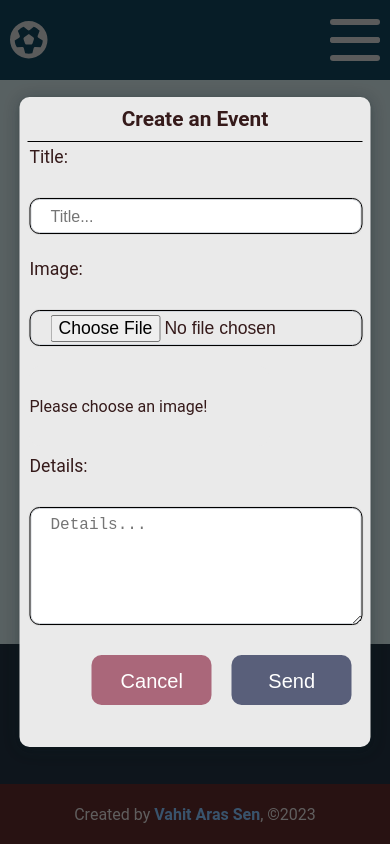
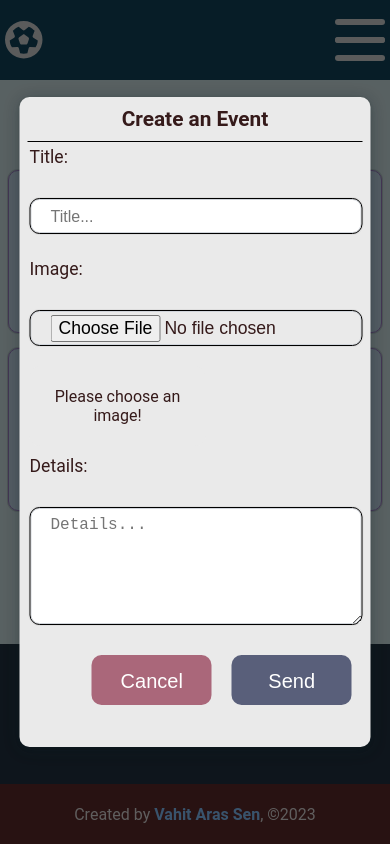
Before and after one commit to codecygen/109-Full-Stack-App-FrontEnd-React-Backend-REST-API, a React (Create React App) app in the folder client/: page / in a window 390 px wide. Both pictures are taken after a click on the button "New Event". Built offline with nearby package versions, Linux system fonts and the light colour scheme.

Commit message:
did some work on responsive design. The final stage is closing menu when the person taps anywhere on the window

```diff
--- a/client/src/components/NewPostOverlay.module.scss
+++ b/client/src/components/NewPostOverlay.module.scss
@@ -16,7 +16,7 @@
 
     max-width: 627px;
     width: 90%;
-    min-width: 200px;
+    min-width: 100px;
 
     display: flex;
     flex-direction: column;
@@ -146,7 +146,7 @@
             background-color: #eaeaea;
             border-radius: $borderRadius;
             text-align: center;
-            width: 15rem;
+            width: 11rem;
             height: 5rem;
             min-height: 5rem;
 
--- a/client/src/pages/root/EventsPage.module.scss
+++ b/client/src/pages/root/EventsPage.module.scss
@@ -25,8 +25,8 @@
             margin-left: auto;
             margin-bottom: 15px;
             max-width: 550px;
-            width: 50%;
-            min-width: 250px;
+            width: 90%;
+            min-width: 50px;
             padding: 15px;
             background-color: #cfd5e7;
             box-shadow: rgba(0, 0, 0, 0.02) 0px 1px 3px 0px, rgba(27, 31, 35, 0.15) 0px 0px 0px 1px;
@@ -54,7 +54,15 @@
                > .button4 {
                 @include buttonStyle(75px, 25px, 4);
                }
+
+               @media (max-width: 260px) {
+                flex-direction: column;
+               }
             }
+        }
+
+        @media (max-width: 260px) {
+            width: 90%;
         }
     }
 
--- a/client/src/variables.scss
+++ b/client/src/variables.scss
@@ -1,5 +1,5 @@
 $paddingMain: 100px;
-$paddingMainNarrowScreen: 10px;
+$paddingMainNarrowScreen: 5px;
 
 // Navbar height management
 $paddingMenuTopBottom: 15px;
```
